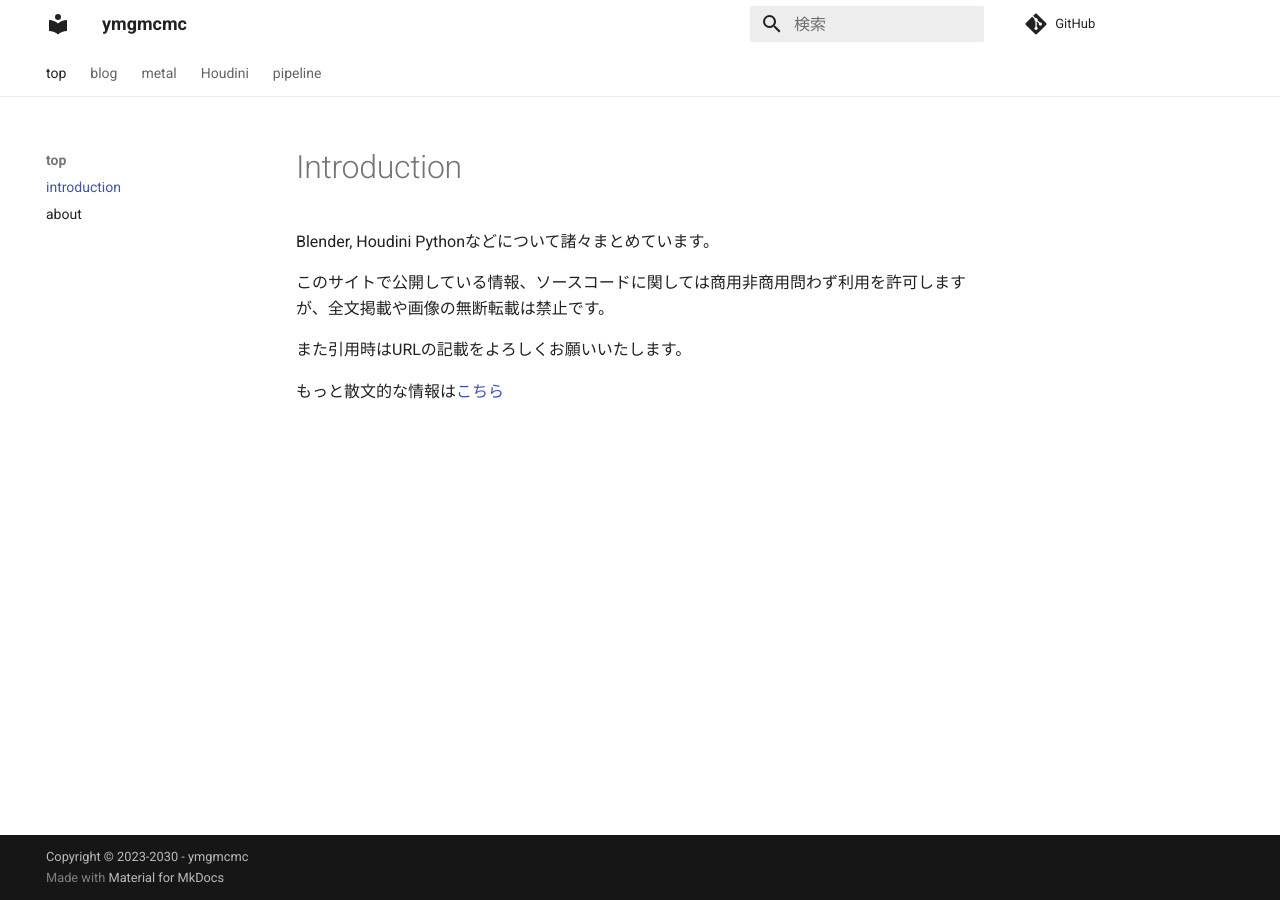
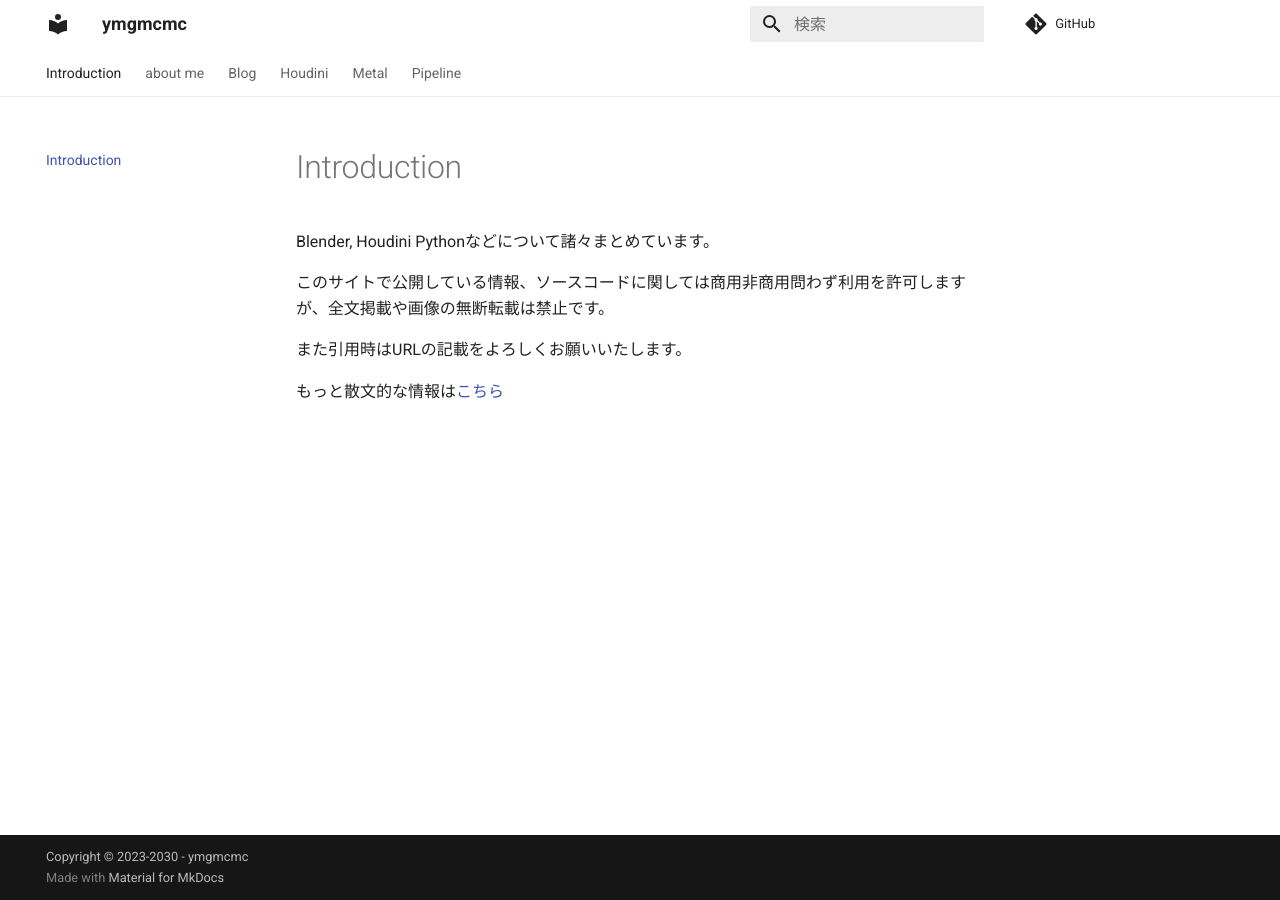
Before and after one commit to naoya-horai/documents, an MkDocs documentation site: the page built from docs/index.md, in a window 1280 px wide. Built offline with MkDocs 1.6.1 and Material for MkDocs 9.7.7, drawn with Linux system fonts in a browser that asks for light colours; comment, search, counter and statistics services are not loaded; part of the change alters nothing that is shown.

Commit message:
remove nav tag from mkdocs.yml

```diff
--- a/mkdocs.yml
+++ b/mkdocs.yml
@@ -5,22 +5,7 @@ site_url: https://docs.ymgmcmc.com
 
 copyright: 'Copyright © 2023-2030 - ymgmcmc'
 
-nav:
-  - top:
-    - introduction: index.md
-    - about: about.md
-  - blog:
-    - asdfを知った: blog/asdfのことを教えてもらった。.md
-    - 環境変数の罠: blog/環境変数はsetxで足さないほうがいい.md
-  - metal:
-    - metalとは: metal/metalとは.md
-  - Houdini:
-    - houdiniとは: houdini/houdiniとは.md
-  - pipeline:
-    - materialXを変換する: pipeline/materialXを変換する.md
-    - USD:
-      - USDビルド環境について: pipeline/USD/USDビルド環境について.md
-      - USD Hydra その1: pipeline/USD/USD Hydraその1.md
+
 theme:
   name: material
   palette:
```
